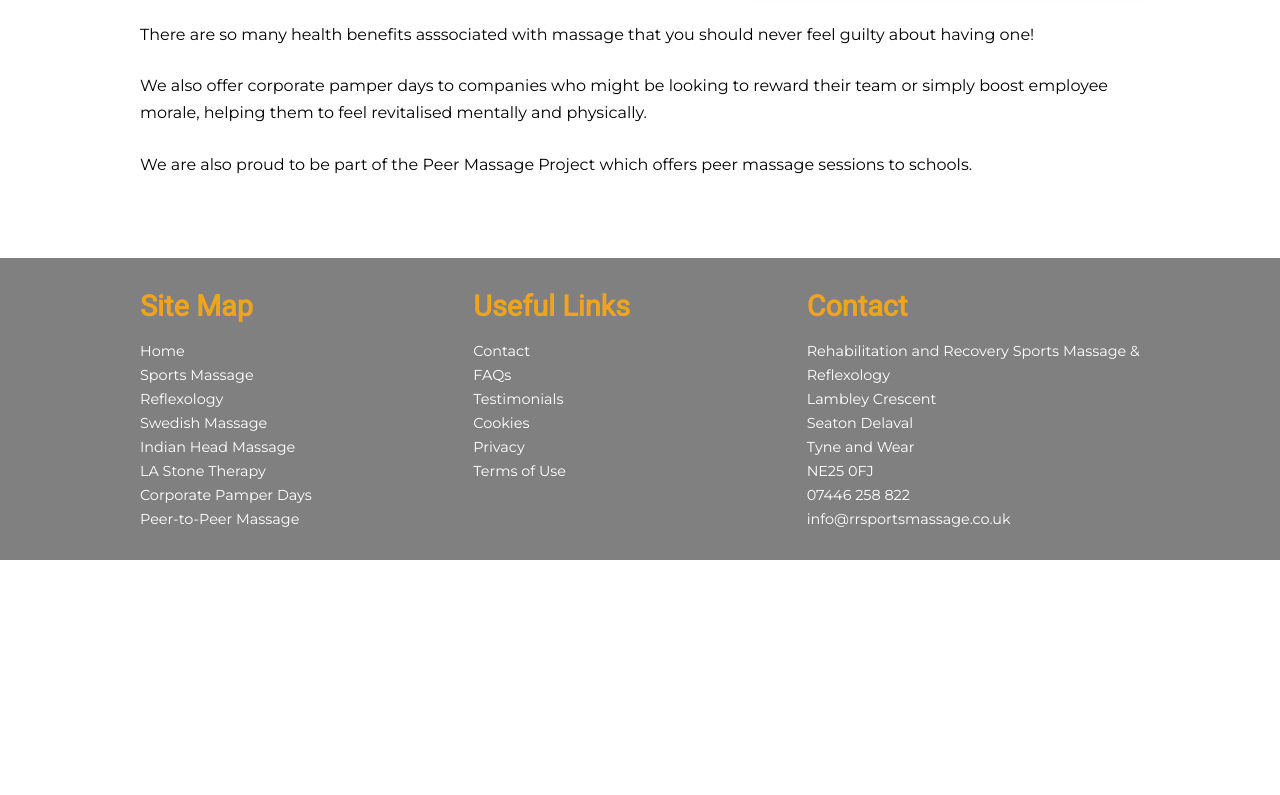
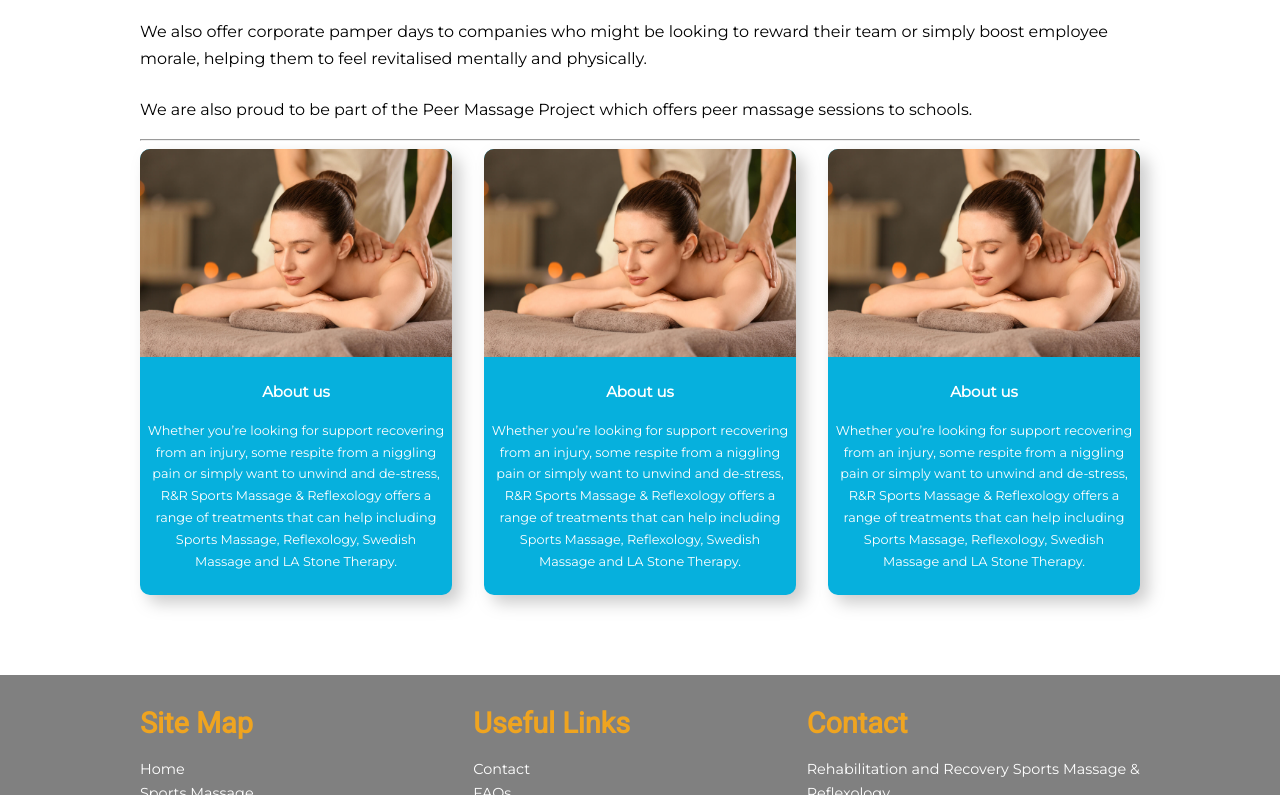
Before and after one commit to Ryhhill1998/SportsMassageWebsite, a plain HTML site: page index.html in a window 1280 px wide. Shown: the part 910-1705 px from the top of the page. Before the commit the page ends 1470 px from the top, so only its background shows below. Drawn offline with Linux system fonts and the light colour scheme.

Commit message:
Added a links section to the homepage with card components

```diff
--- a/index.html
+++ b/index.html
@@ -79,12 +79,7 @@
             <img src="massage.jpeg" alt="massage">
 
             <figcaption>
-                <h3>About us</h3>
-                <p>
-                    Whether you’re looking for support recovering from an injury, some respite from a niggling pain or simply
-                    want to unwind and de-stress, R&R Sports Massage & Reflexology offers a range of treatments that can help
-                    including Sports Massage, Reflexology, Swedish Massage and LA Stone Therapy.
-                </p>
+                Our range of treatments will help you to revitalise, recover and re-energise.
             </figcaption>
         </figure>
 
@@ -128,6 +123,49 @@
         <p>
             We are also proud to be part of the Peer Massage Project which offers peer massage sessions to schools.
         </p>
+    </section>
+
+    <hr>
+
+    <section id="section--links">
+        <figure>
+            <img src="massage.jpeg" alt="massage">
+
+            <figcaption>
+                <h3>About us</h3>
+                <p>
+                    Whether you’re looking for support recovering from an injury, some respite from a niggling pain or simply
+                    want to unwind and de-stress, R&R Sports Massage & Reflexology offers a range of treatments that can help
+                    including Sports Massage, Reflexology, Swedish Massage and LA Stone Therapy.
+                </p>
+            </figcaption>
+        </figure>
+
+        <figure>
+            <img src="massage.jpeg" alt="massage">
+
+            <figcaption>
+                <h3>About us</h3>
+                <p>
+                    Whether you’re looking for support recovering from an injury, some respite from a niggling pain or simply
+                    want to unwind and de-stress, R&R Sports Massage & Reflexology offers a range of treatments that can help
+                    including Sports Massage, Reflexology, Swedish Massage and LA Stone Therapy.
+                </p>
+            </figcaption>
+        </figure>
+
+        <figure>
+            <img src="massage.jpeg" alt="massage">
+
+            <figcaption>
+                <h3>About us</h3>
+                <p>
+                    Whether you’re looking for support recovering from an injury, some respite from a niggling pain or simply
+                    want to unwind and de-stress, R&R Sports Massage & Reflexology offers a range of treatments that can help
+                    including Sports Massage, Reflexology, Swedish Massage and LA Stone Therapy.
+                </p>
+            </figcaption>
+        </figure>
     </section>
 </main>
 
--- a/styles.css
+++ b/styles.css
@@ -175,6 +175,16 @@ main {
     min-height: 450px;
 }
 
+#section--links {
+    display: flex;
+    gap: 2em;
+}
+
+#section--links figure {
+    flex-basis: 100%;
+    margin: 0;
+}
+
 /* FOOTER */
 footer {
     width: 100%;
@@ -278,9 +288,12 @@ button {
     margin-left: 0;
 }
 
-figure {
+#section--intro figure {
     float: right;
     margin: 0 0 2em 2.5em;
+}
+
+figure {
     padding-bottom: 0.25em;
     border-radius: 10px;
     overflow: hidden;
```
